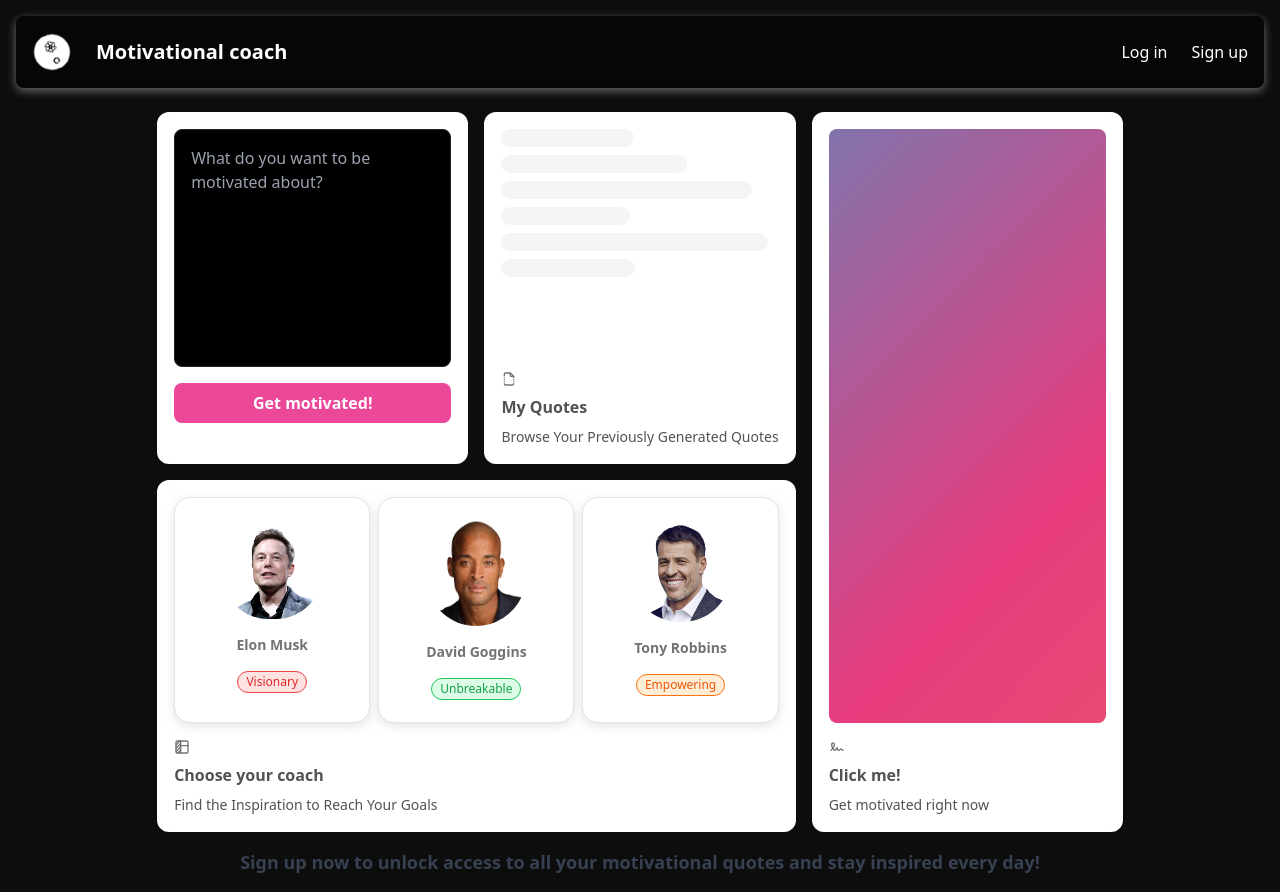
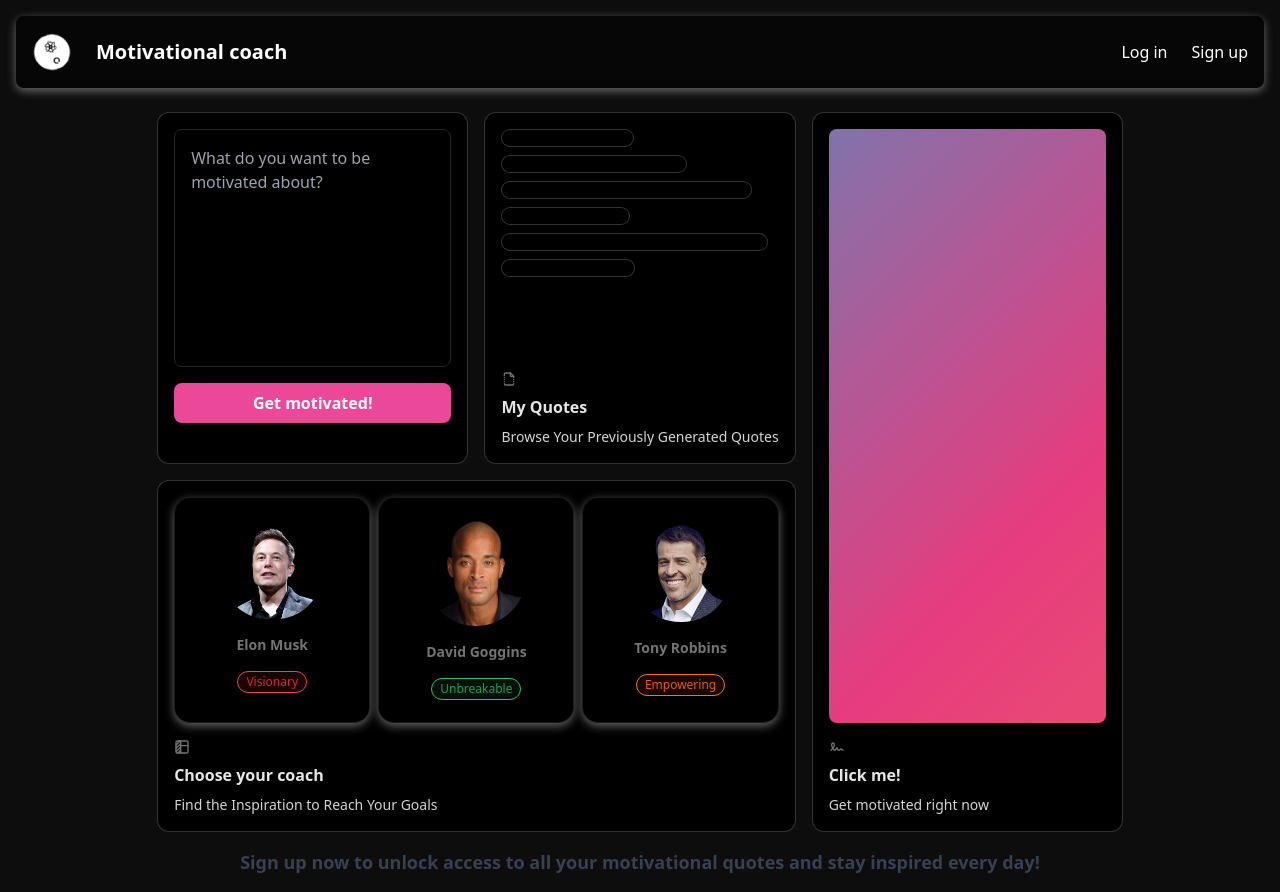
Before and after one commit to vadymmusiienko/motivational_coach, a Next.js app: page / in a window 1280 px wide. Built offline with nearby package versions, Linux system fonts and the light colour scheme; no server answers.

Commit message:
Cleaning up

```diff
--- a/app/dashboard/components/grid-item.js
+++ b/app/dashboard/components/grid-item.js
@@ -10,17 +10,17 @@ export default function GridItem({
     return (
         <div
             className={cn(
-                "row-span-1 rounded-xl group/bento hover:shadow-xl transition duration-200 shadow-input dark:shadow-none p-4 dark:bg-black dark:border-white/[0.2] bg-white border border-transparent justify-between flex flex-col space-y-4",
+                "row-span-1 rounded-xl group/bento hover:shadow-xl transition duration-200 shadow-none p-4 bg-black border-white/[0.2] border justify-between flex flex-col space-y-4",
                 className
             )}
         >
             {header}
             <div className="group-hover/bento:translate-x-2 transition duration-200">
                 {icon}
-                <div className="font-sans font-bold text-neutral-600 dark:text-neutral-200 mb-2 mt-2">
+                <div className="font-sans font-bold text-neutral-200 mb-2 mt-2">
                     {title}
                 </div>
-                <div className="font-sans font-normal text-neutral-600 text-xs dark:text-neutral-300">
+                <div className="font-sans font-normal text-xs text-neutral-300">
                     {description}
                 </div>
             </div>
--- a/app/dashboard/components/grid-skeletons.js
+++ b/app/dashboard/components/grid-skeletons.js
@@ -112,7 +112,7 @@ export const SkeletonTwo = () => {
             initial="initial"
             animate="animate"
             whileHover="hover"
-            className="flex flex-1 w-full h-full min-h-[6rem] dark:bg-dot-white/[0.2] bg-dot-black/[0.2] flex-col space-y-2"
+            className="flex flex-1 w-full h-full min-h-[6rem] bg-dot-white/[0.2] flex-col space-y-2"
         >
             {maxWidths.map((width, i) => (
                 <motion.div
@@ -121,7 +121,7 @@ export const SkeletonTwo = () => {
                     style={{
                         maxWidth: width,
                     }}
-                    className="flex flex-row rounded-full border border-neutral-100 dark:border-white/[0.2] p-2  items-center space-x-2 bg-neutral-100 dark:bg-black w-full h-4"
+                    className="flex flex-row rounded-full border border-white/[0.2] p-2  items-center space-x-2 bg-black w-full h-4"
                 ></motion.div>
             ))}
         </motion.div>
@@ -171,7 +171,7 @@ export const SkeletonThree = () => {
                 repeat: Infinity,
                 repeatType: "reverse",
             }}
-            className={`flex flex-1 w-full h-full min-h-[6rem] dark:bg-dot-white/[0.2] rounded-lg bg-dot-black/[0.2] flex-col space-y-2 ${
+            className={`flex flex-1 w-full h-full min-h-[6rem] bg-dot-white/[0.2] rounded-lg flex-col space-y-2 ${
                 isLoading ? "opacity-50 cursor-not-allowed" : ""
             }`}
             style={{
@@ -206,14 +206,14 @@ export const SkeletonFour = () => {
             initial="initial"
             animate="animate"
             whileHover="hover"
-            className={`flex flex-1 w-full h-full min-h-[6rem] dark:bg-dot-white/[0.2] bg-dot-black/[0.2] flex-row space-x-2 ${
+            className={`flex flex-1 w-full h-full min-h-[6rem] bg-dot-white/[0.2] flex-row space-x-2 ${
                 isLoading ? "opacity-50 cursor-not-allowed" : ""
             }`}
         >
             {/* Elon Musk */}
             <motion.div
                 onClick={() => handleSelectCoach(elonMusk)}
-                className={`relative h-full w-1/3 rounded-2xl bg-white p-4 dark:bg-black dark:border-white/[0.1] border border-neutral-200 flex flex-col items-center justify-center cursor-pointer ${
+                className={`relative h-full w-1/3 rounded-2xl p-4 bg-black border-white/[0.1] border flex flex-col items-center justify-center cursor-pointer ${
                     selectedCoach === elonMusk ? "shadow-glowbottom" : ""
                 }`}
             >
@@ -227,14 +227,14 @@ export const SkeletonFour = () => {
                 <p className="sm:text-sm text-xs text-center font-semibold text-neutral-500 mt-4">
                     Elon Musk
                 </p>
-                <p className="border border-red-500 bg-red-100 dark:bg-red-900/20 text-red-600 text-xs rounded-full px-2 py-0.5 mt-4">
+                <p className="border border-red-500 bg-red-900/20 text-red-600 text-xs rounded-full px-2 py-0.5 mt-4">
                     Visionary
                 </p>
             </motion.div>
             {/* David Goggins */}
             <motion.div
                 onClick={() => handleSelectCoach(davidGoggins)}
-                className={`relative h-full w-1/3 rounded-2xl bg-white p-4 dark:bg-black dark:border-white/[0.1] border border-neutral-200 flex flex-col items-center justify-center cursor-pointer ${
+                className={`relative h-full w-1/3 rounded-2xl p-4 bg-black border-white/[0.1] border flex flex-col items-center justify-center cursor-pointer ${
                     selectedCoach === davidGoggins ? "shadow-glowbottom" : ""
                 }`}
             >
@@ -248,14 +248,14 @@ export const SkeletonFour = () => {
                 <p className="sm:text-sm text-xs text-center font-semibold text-neutral-500 mt-4">
                     David Goggins
                 </p>
-                <p className="border border-green-500 bg-green-100 dark:bg-green-900/20 text-green-600 text-xs rounded-full px-2 py-0.5 mt-4">
+                <p className="border border-green-500 bg-green-900/20 text-green-600 text-xs rounded-full px-2 py-0.5 mt-4">
                     Unbreakable
                 </p>
             </motion.div>
             {/* Tony Robbins */}
             <motion.div
                 onClick={() => handleSelectCoach(tonyRobbins)}
-                className={`relative h-full w-1/3 rounded-2xl bg-white p-4 dark:bg-black dark:border-white/[0.1] border border-neutral-200 flex flex-col items-center justify-center cursor-pointer ${
+                className={`relative h-full w-1/3 rounded-2xl p-4 bg-black border-white/[0.1] border flex flex-col items-center justify-center cursor-pointer ${
                     selectedCoach === tonyRobbins ? "shadow-glowbottom" : ""
                 }`}
             >
@@ -269,7 +269,7 @@ export const SkeletonFour = () => {
                 <p className="sm:text-sm text-xs text-center font-semibold text-neutral-500 mt-4">
                     Tony Robbins
                 </p>
-                <p className="border border-orange-500 bg-orange-100 dark:bg-orange-900/20 text-orange-600 text-xs rounded-full px-2 py-0.5 mt-4">
+                <p className="border border-orange-500 bg-orange-900/20 text-orange-600 text-xs rounded-full px-2 py-0.5 mt-4">
                     Empowering
                 </p>
             </motion.div>
--- a/app/layout.js
+++ b/app/layout.js
@@ -17,8 +17,9 @@ const geistMono = localFont({
 });
 
 export const metadata = {
-    title: "Create Next App",
-    description: "Generated by create next app",
+    title: "Motivational Coach",
+    description:
+        "Your personalized companion for staying motivated, providing uplifting quotes and tailored audio inspiration.",
 };
 
 export default async function RootLayout({ children }) {
--- a/app/page.js
+++ b/app/page.js
@@ -4,6 +4,7 @@ import { redirect } from "next/navigation";
 import Link from "next/link";
 
 export default async function Home() {
+    // If the user logged in - redirect to dashboard
     const session = await auth();
     if (!!session?.user) {
         redirect("/dashboard");
```
Also changed, not shown: app/dashboard/components/items.js (+0 -7 lines), prisma/seed.js (deleted, +0 -36 lines), app/userAuth/components/validate.js (deleted), lib/lmnt.js, 1 other file (tests, documents, lock files or other folders).
